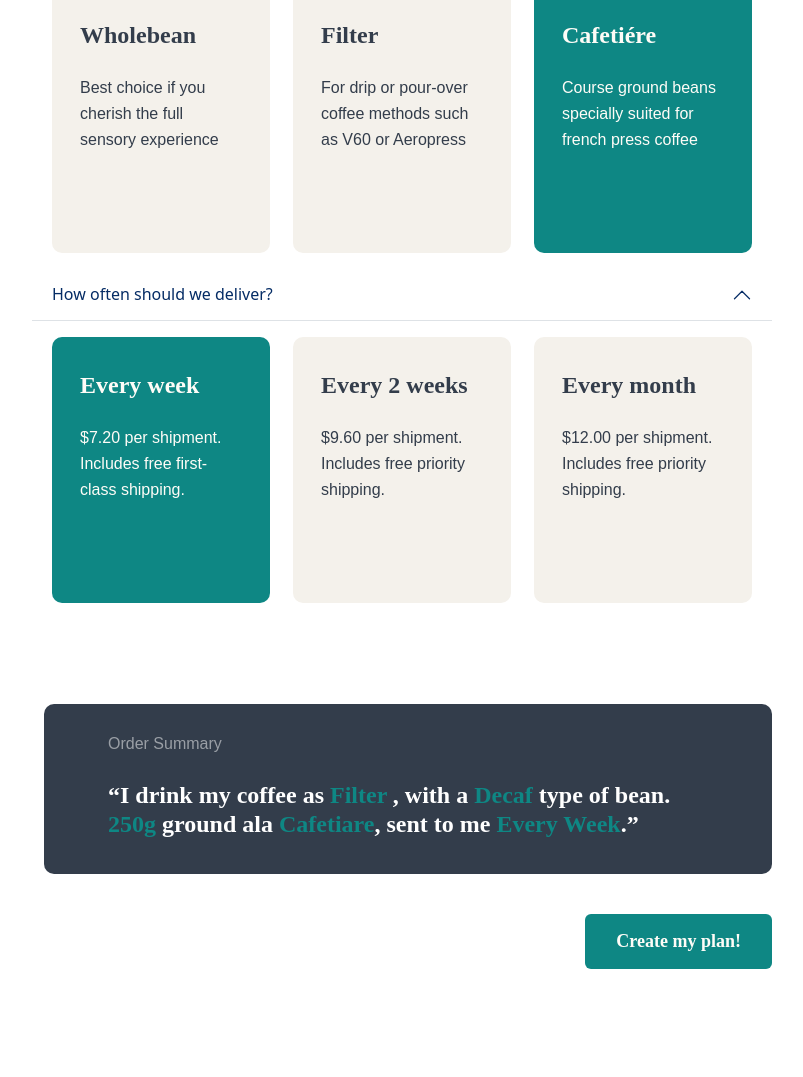
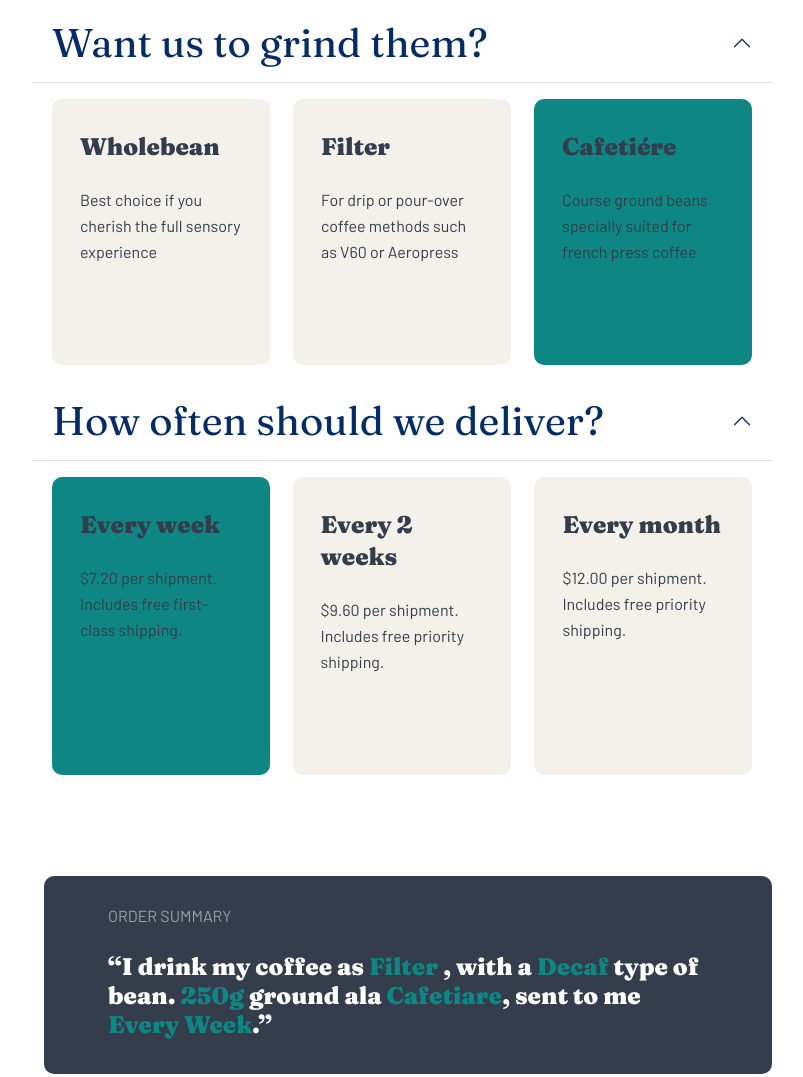
Before and after one commit to Nodirbek0822/coffee, a plain HTML site: page subscribe.html in a window 1280 px wide. Shown: the part 2755-3832 px from the top of the page, without its empty margins (400-1203 px from the left). Drawn offline with nearby package versions, Linux system fonts and the light colour scheme.

Commit message:
tugatildi full

```diff
--- a/style.css
+++ b/style.css
@@ -1136,6 +1136,7 @@ p {
   line-height: 26px;
   color: #ffffff;
   opacity: 50%;
+  text-transform: uppercase;
   margin-bottom: 24px;
 }
 .order h1 {
@@ -1200,6 +1201,14 @@ p {
 }
 .accordion-button:focus {
   box-shadow: none !important;
+  color: var(--grey);
+}
+.accordion-button {
+  font-family: var(--fran) !important;
+  font-weight: 400;
+  line-height: 48px;
+  font-size: 40px;
+  color: var(--grey);
 }
 .accordion-item {
   color: transparent !important;
@@ -1222,3 +1231,17 @@ p {
   border-bottom: 1px solid var(--grey) !important;
   padding-bottom: 24px !important;
 }
+.accordion__card h1 {
+  font-family: var(--fran);
+  font-weight: 900;
+  font-size: 24px;
+  line-height: 32px;
+  color: var(--darkGreyBlue);
+}
+.accordion__card p {
+  font-family: var(--barlow);
+  font-weight: 400;
+  font-size: 16px;
+  line-height: 26px;
+  color: var(--darkGreyBlue);
+}
--- a/subscribe.html
+++ b/subscribe.html
@@ -8,6 +8,12 @@
       rel="stylesheet"
       integrity="sha384-sRIl4kxILFvY47J16cr9ZwB07vP4J8+LH7qKQnuqkuIAvNWLzeN8tE5YBujZqJLB"
       crossorigin="anonymous"
+    />
+    <link rel="preconnect" href="https://fonts.googleapis.com" />
+    <link rel="preconnect" href="https://fonts.gstatic.com" crossorigin />
+    <link
+      href="https://fonts.googleapis.com/css2?family=Barlow:ital,wght@0,100;0,200;0,300;0,400;0,500;0,600;0,700;0,800;0,900;1,100;1,200;1,300;1,400;1,500;1,600;1,700;1,800;1,900&family=Fraunces:ital,opsz,wght@0,9..144,100..900;1,9..144,100..900&display=swap"
+      rel="stylesheet"
     />
     <title>Subscribe</title>
     <link rel="stylesheet" href="style.css" />
```
Also changed, not shown: about.html (+7 -1 lines).
